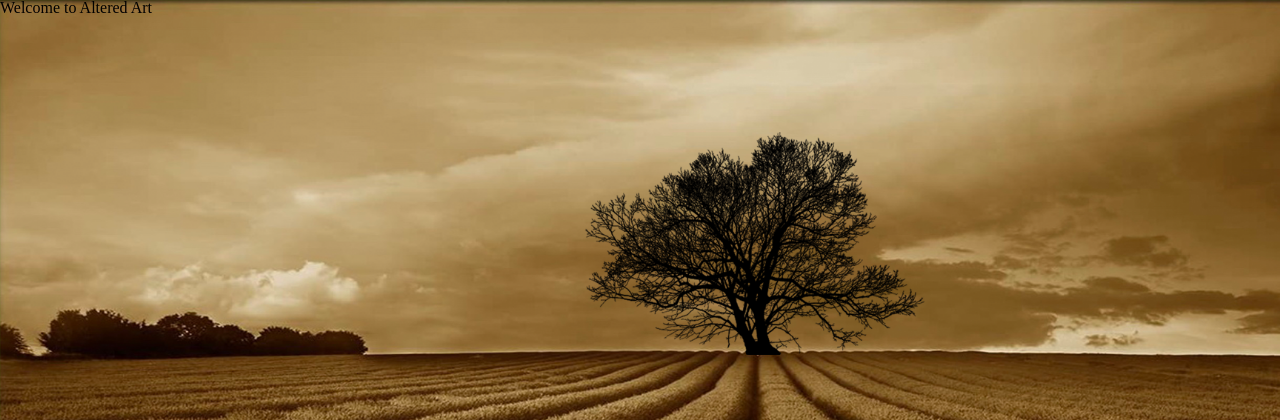
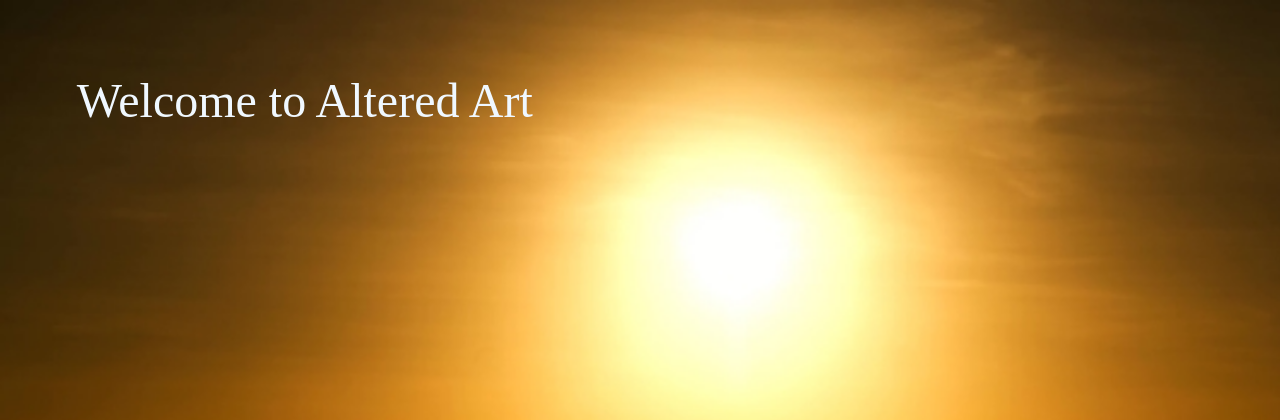
Before and after one commit to AlteredArt/Altered-Art, a PHP site: page / in a window 1280 px wide. Shown: the top 420 px of the page. Run offline with PHP 8.4, Linux system fonts and the light colour scheme.

Commit message:
adding totle

```diff
--- a/index.css
+++ b/index.css
@@ -48,8 +48,15 @@ table {
 }
 
 body {
-    background-image: url('Assets/alteredart.png');
+    background-image: url('Assets/preview.jpg');
     background-repeat: no-repeat;
     background-attachment: fixed;
     background-size: cover;
 }
+
+
+.title {
+	color: aliceblue;
+	font-size: 3rem;
+	padding: 6% 0 0 6%;
+}
--- a/index.html
+++ b/index.html
@@ -17,7 +17,7 @@
 	</section>
 	<section>
 		<div>
-			<h1>Welcome to Altered Art</h1>
+			<h1 class="title">Welcome to Altered Art</h1>
 		</div>
 	</section>
 
```
Also changed, not shown: Assets/1.jpg (added), Assets/gettyimages-1038704284-1024x1024.jpg (added), Assets/preview.jpg (added).
